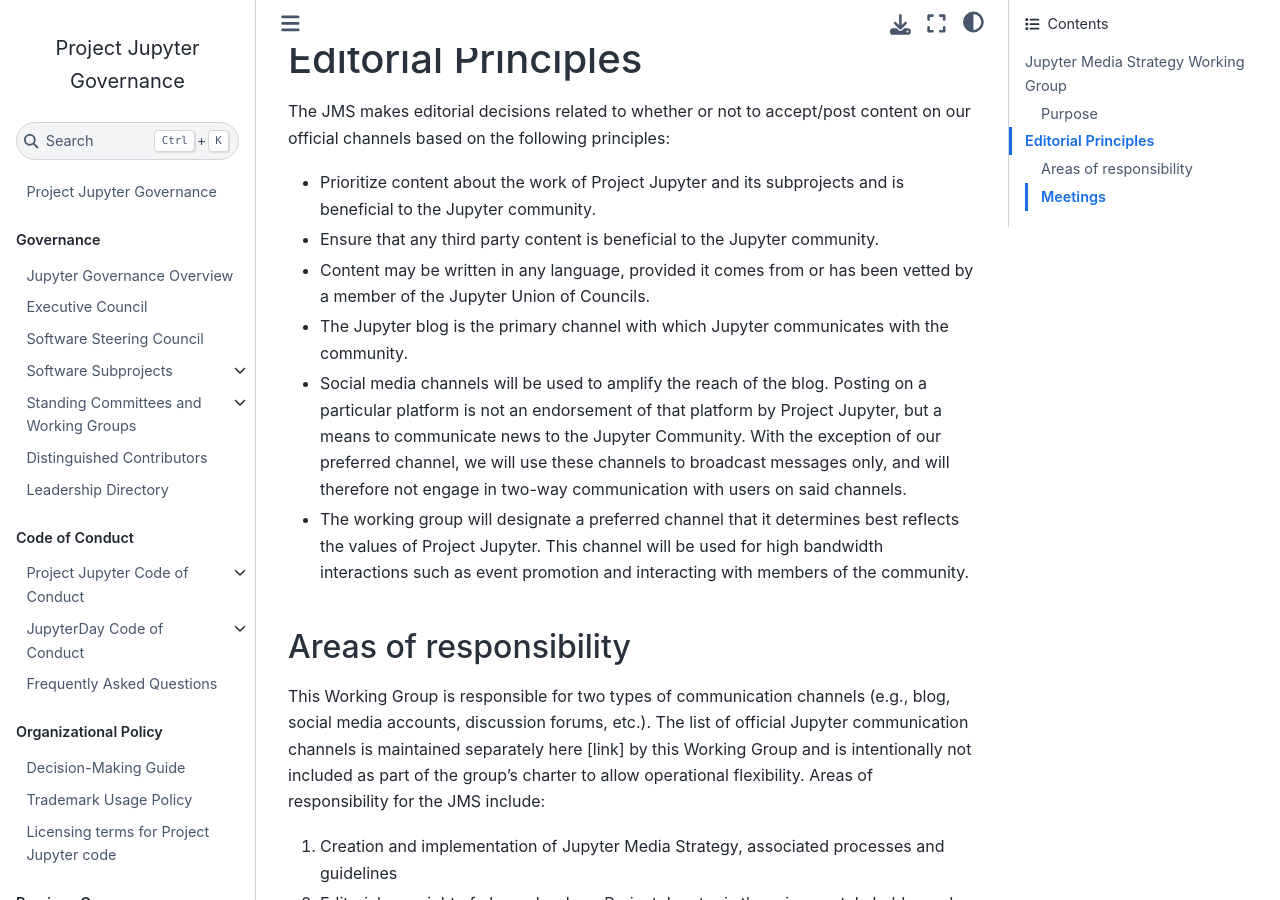
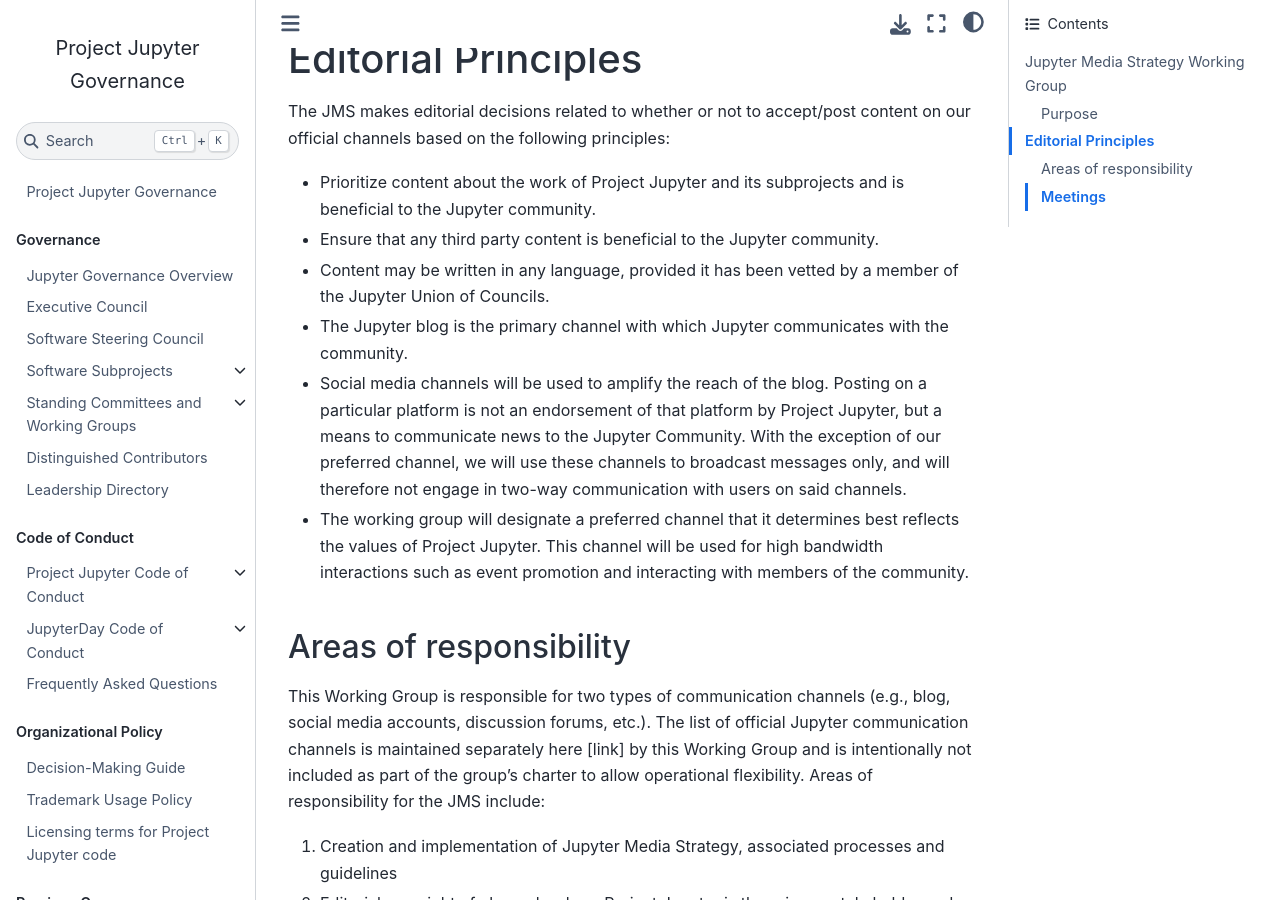
Before and after one commit to jupyter/governance, a Jupyter Book: the page built from charters/MediaStrategyCharter.md, in a window 1280 px wide and 900 px high, scrolled down 482 px. Built offline with Jupyter Book 1.0.4 settings and Sphinx 7.4.7 and the Sphinx Book theme 1.1.4, drawn with Linux system fonts in a browser that asks for light colours; pages that are not in the unit, such as notebooks, are missing from menus.

Commit message:
Update charters/MediaStrategyCharter.md
Co-authored-by: Ana Ruvalcaba <ruv7.ana@gmail.com>

```diff
--- a/charters/MediaStrategyCharter.md
+++ b/charters/MediaStrategyCharter.md
@@ -11,7 +11,7 @@
 
 - Prioritize content about the work of Project Jupyter and its subprojects and is beneficial to the Jupyter community.
 - Ensure that any third party content is beneficial to the Jupyter community.
-- Content may be written in any language, provided it comes from or has been vetted by a member of the Jupyter Union of Councils.
+- Content may be written in any language, provided it has been vetted by a member of the Jupyter Union of Councils.
 - The Jupyter blog is the primary channel with which Jupyter communicates with the community.
 - Social media channels will be used to amplify the reach of the blog. Posting on a particular platform is not an endorsement of that platform by Project Jupyter, but a means to communicate news to the Jupyter Community. With the exception of our preferred channel, we will use these channels to broadcast messages only, and will therefore not engage in two-way communication with users on said channels.
 - The working group will designate a preferred channel that it determines best reflects the values of Project Jupyter. This channel will be used for high bandwidth interactions such as event promotion and interacting with members of the community.
```
